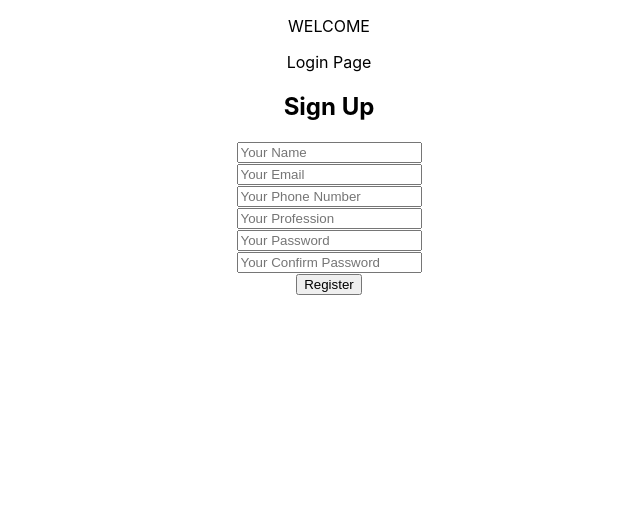
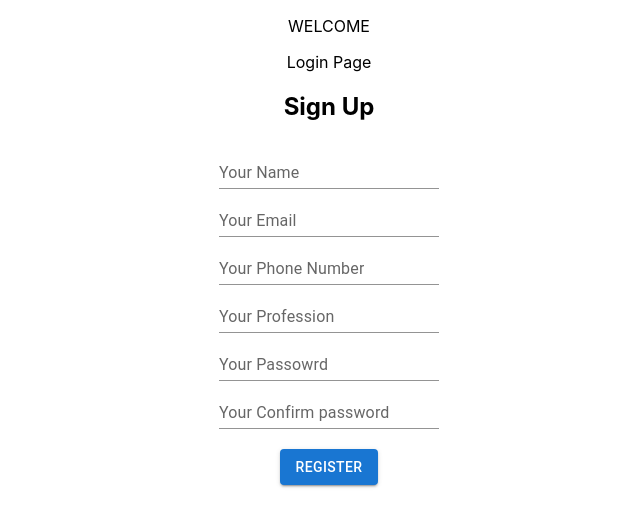
Before and after one commit to Dhruv100ni/Book-Selling-Website, a React (Create React App) app: page / in a window 1280 px wide. Shown: the top 526 px of the page, without its empty margins (311-951 px from the left). Built offline with nearby package versions, Linux system fonts and the light colour scheme; the HTML template or start-up script is replaced by a standard one.

Commit message:
Registration Page

```diff
--- a/package.json
+++ b/package.json
@@ -3,9 +3,14 @@
   "version": "0.1.0",
   "private": true,
   "dependencies": {
+    "@emotion/react": "^11.8.2",
+    "@emotion/styled": "^11.8.1",
+    "@mui/material": "^5.5.2",
+    "@mui/styles": "^5.5.1",
     "@testing-library/jest-dom": "^5.16.2",
     "@testing-library/react": "^12.1.4",
     "@testing-library/user-event": "^13.5.0",
+    "bootstrap": "^5.1.3",
     "react": "^17.0.2",
     "react-dom": "^17.0.2",
     "react-router-dom": "^5.2.0",
--- a/src/components/Signup.js
+++ b/src/components/Signup.js
@@ -1,5 +1,8 @@
 import React from 'react';
 import '../Images/img.jpg';
+import TextField from '@mui/material/TextField';
+import Input from '@mui/material/Input';
+import Button from '@mui/material/Button';
 
 const Signup = () => {
     return(
@@ -15,60 +18,46 @@ const Signup = () => {
                                 <label htmlFor='name'>
                                     <i class="zmdi zmdi-account material-icons-name"></i>
                                 </label>
-                                <input type="text" name = "name" id ="name" autoComplete='off'
-                                    placeholder='Your Name'
-                                />
+                                <TextField id="input-with-sx" label="Your Name" variant="standard" />
                             </div>
 
                             <div className='form-group'>
                                 <label htmlFor='email'>
                                     <i class="zmdi zmdi-email material-icons-name"></i>
                                 </label>
-                                <input type="email" name = "email" id ="email" autoComplete='off'
-                                    placeholder='Your Email'
-                                />
+                                <TextField id="standard-basic" label="Your Email" variant="standard" />
                             </div>
 
                             <div className='form-group'>
                                 <label htmlFor='phone'>
                                     <i class="zmdi zmdi-phone-in-talk material-icons-name"></i>
                                 </label>
-                                <input type="text" name = "phone" id = "phone" autoComplete='off'
-                                    placeholder='Your Phone Number'
-                                />
+                                <TextField id="standard-basic" label="Your Phone Number" variant="standard" />
                             </div>
 
                             <div className='form-group'>
                                 <label htmlFor='work'>
                                     <i class="zmdi zmdi-slideshow material-icons-name"></i>
                                 </label>
-                                <input type="text" name = "work" id ="work" autoComplete='off'
-                                    placeholder='Your Profession'
-                                />
+                                <TextField id="standard-basic" label="Your Profession" variant="standard" />
                             </div>
 
                             <div className='form-group'>
                                 <label htmlFor='password'>
                                     <i class="zmdi zmdi-lock material-icons-name"></i>
                                 </label>
-                                <input type="password" name = "password" id ="password" autoComplete='off'
-                                    placeholder='Your Password'
-                                />
+                                <TextField id="standard-basic" label="Your Passowrd" variant="standard" />
                             </div>
 
                             <div className='form-group'>
                                 <label htmlFor='cpassword'>
                                     <i class="zmdi zmdi-lock material-icons-name"></i>
                                 </label>
-                                <input type="password" name = "cpassword" id ="cpassword" autoComplete='off'
-                                    placeholder='Your Confirm Password'
-                                />
-                            </div>
+                                <TextField id="standard-basic" label="Your Confirm password" variant="standard" />
+                            </div> <br/>
 
                             <div className='form-group form-button'>
-                                <input type="submit" name = "signup" id ="signup" className='form-submit'
-                                    value='Register'
-                                />
+                            <Button variant="contained">Register</Button>
                             </div>
 
 
```
Also changed, not shown: 1 other file (tests, documents, lock files or other folders).
